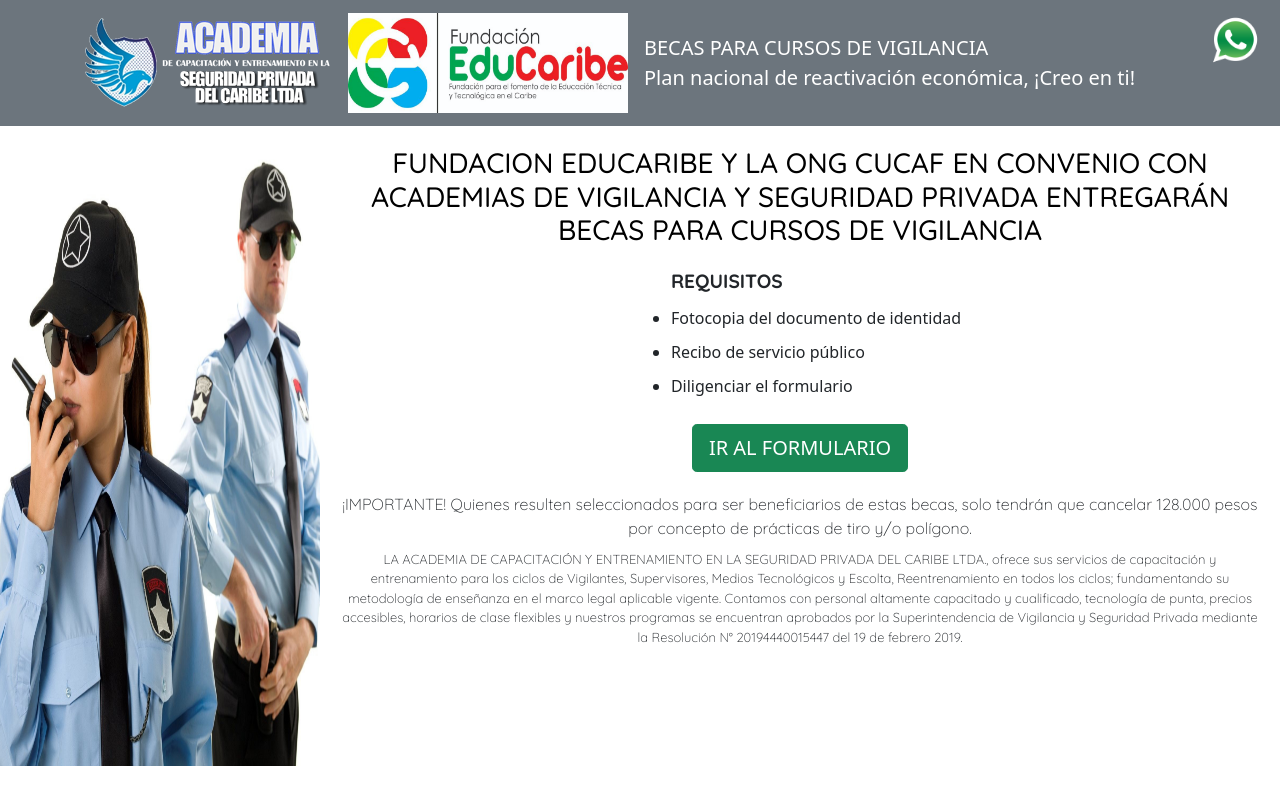
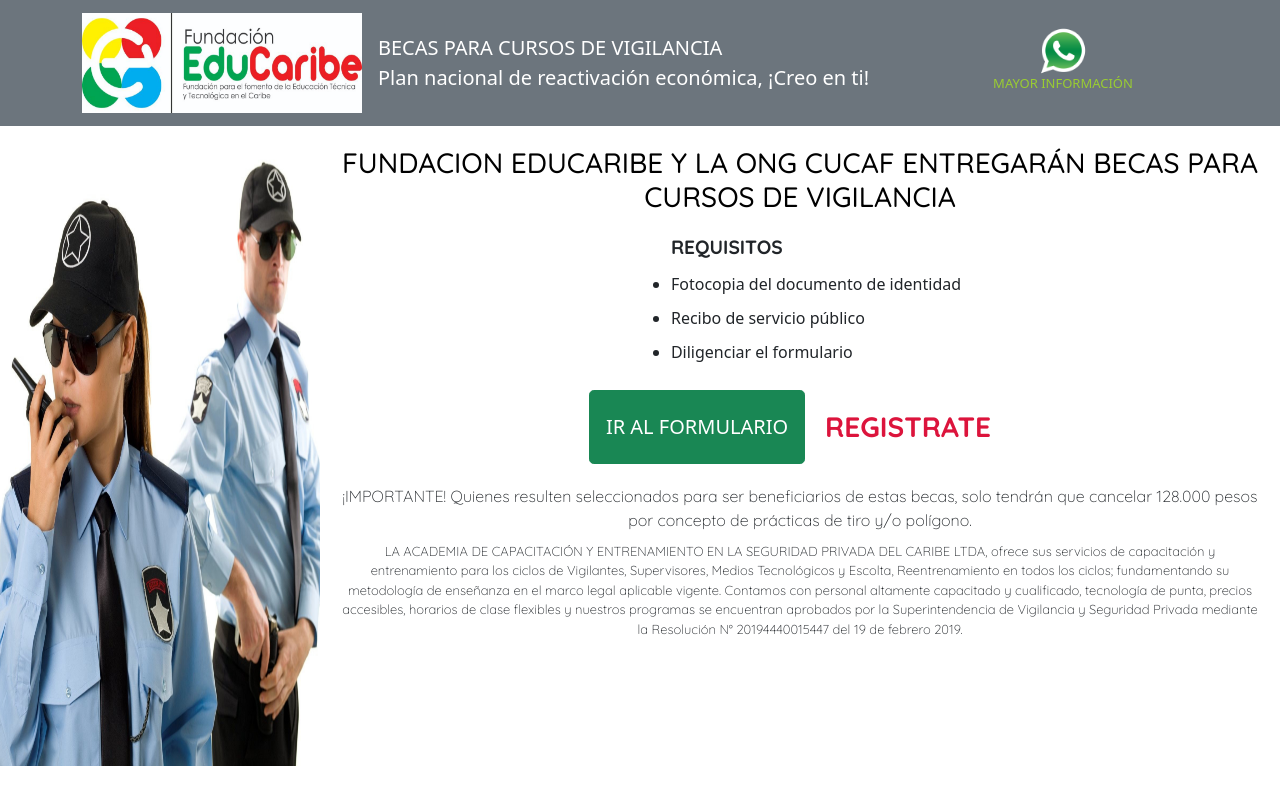
Before and after one commit to Guerrero9606/landing-page, a React (Create React App) app: page / in a window 1280 px wide. Built offline with nearby package versions, Linux system fonts and the light colour scheme.

Commit message:
Se elimina logo de la academia y se modifican textos

```diff
--- a/src/Users/components/Body.jsx
+++ b/src/Users/components/Body.jsx
@@ -10,17 +10,20 @@
                     <img src={personal} alt="Imagen Personal" />
                 </div>
                 <div className="body-section">
-                    <h3>FUNDACION EDUCARIBE Y LA ONG CUCAF EN CONVENIO CON ACADEMIAS DE VIGILANCIA Y SEGURIDAD PRIVADA ENTREGARÁN BECAS PARA CURSOS DE VIGILANCIA</h3>
+                    <h3>FUNDACION EDUCARIBE Y LA ONG CUCAF ENTREGARÁN BECAS PARA CURSOS DE VIGILANCIA</h3>
                     <ul className="body-list">
                         <li>REQUISITOS</li>
                         <li>Fotocopia del documento de identidad</li>
                         <li>Recibo de servicio público</li>
                         <li>Diligenciar el formulario</li>
                     </ul>
-                    <Button variant="success" size="lg">IR AL FORMULARIO</Button>{' '}
+                    <div className="div-button">
+                        <Button variant="success" size="lg">IR AL FORMULARIO</Button>{' '}
+                        <h3>REGISTRATE</h3>
+                    </div>
                     <p>¡IMPORTANTE! Quienes resulten seleccionados para ser beneficiarios de estas becas, solo tendrán que cancelar 128.000 pesos por concepto de prácticas de tiro y/o polígono.</p>
 
-                    <p>LA ACADEMIA DE CAPACITACIÓN Y ENTRENAMIENTO EN LA SEGURIDAD PRIVADA DEL CARIBE LTDA., ofrece sus servicios de capacitación y entrenamiento para los ciclos de Vigilantes, Supervisores, Medios Tecnológicos y Escolta, Reentrenamiento en todos los ciclos; fundamentando su metodología de enseñanza en el marco legal aplicable vigente.
+                    <p>LA ACADEMIA DE CAPACITACIÓN Y ENTRENAMIENTO EN LA SEGURIDAD PRIVADA DEL CARIBE LTDA, ofrece sus servicios de capacitación y entrenamiento para los ciclos de Vigilantes, Supervisores, Medios Tecnológicos y Escolta, Reentrenamiento en todos los ciclos; fundamentando su metodología de enseñanza en el marco legal aplicable vigente.
                         Contamos con personal altamente capacitado y cualificado, tecnología de punta, precios accesibles, horarios de clase flexibles y nuestros programas se encuentran aprobados por la Superintendencia de Vigilancia y Seguridad Privada mediante la Resolución N° 20194440015447 del 19 de febrero 2019.
                     </p>
                 </div>
--- a/src/Users/components/Header.jsx
+++ b/src/Users/components/Header.jsx
@@ -13,9 +13,6 @@
             <Navbar collapseOnSelect expand="lg" bg="secondary" variant="dark">
                 <Container>
                     <Navbar.Brand href="#home">
-                        <img src={academia} alt="Logo academia" />
-                    </Navbar.Brand>
-                    <Navbar.Brand href="#home">
                         <img className="fundacion" src={fundacion} alt="Logo fundacion" />
                     </Navbar.Brand>
                     <Navbar.Brand >
@@ -25,9 +22,10 @@
                     <Navbar.Toggle aria-controls="responsive-navbar-nav" />
                     <Navbar.Collapse id="responsive-navbar-nav">
 
-                        <Nav>
-                            <Nav.Link href="https://wa.me/573508833740/?text=Hola,%20quiero%20mas%20informacion.">
+                        <Nav className="button-what">
+                            <Nav.Link href="https://wa.me/573508833740/?text=Hola,%20quiero%20mas%20informacion." target="_blank">
                                 <img className="imagen" src={ logo } />
+                                <h6>MAYOR INFORMACIÓN</h6>
                             </Nav.Link>
                         </Nav>
                     </Navbar.Collapse>
--- a/src/Users/styles/styles.css
+++ b/src/Users/styles/styles.css
@@ -8,6 +8,18 @@
 .fundacion {
     width: 280px;
     height: 100px;
+}
+
+.button-what {
+    display: block;
+    justify-content: center;
+    text-align: center;
+    margin-left: 100px;
+}
+
+.button-what h6 {
+    font-size: small;
+    color: yellowgreen;
 }
 
 .fab {
@@ -30,7 +42,6 @@
 }
 
 .imagen {
-    position: absolute;
     top: 15px;
     right: 20px;
     width: 50px;
@@ -120,6 +131,16 @@
     margin-bottom: 10px;
 }
 
+.div-button {
+    display: flex;
+}
+
+.div-button h3 {
+    font-family: 'Quicksand', sans-serif;
+    font-weight: 700;
+    color: crimson;
+}
+
 .NotFound {
     display: flex;
     justify-content: center;
```
